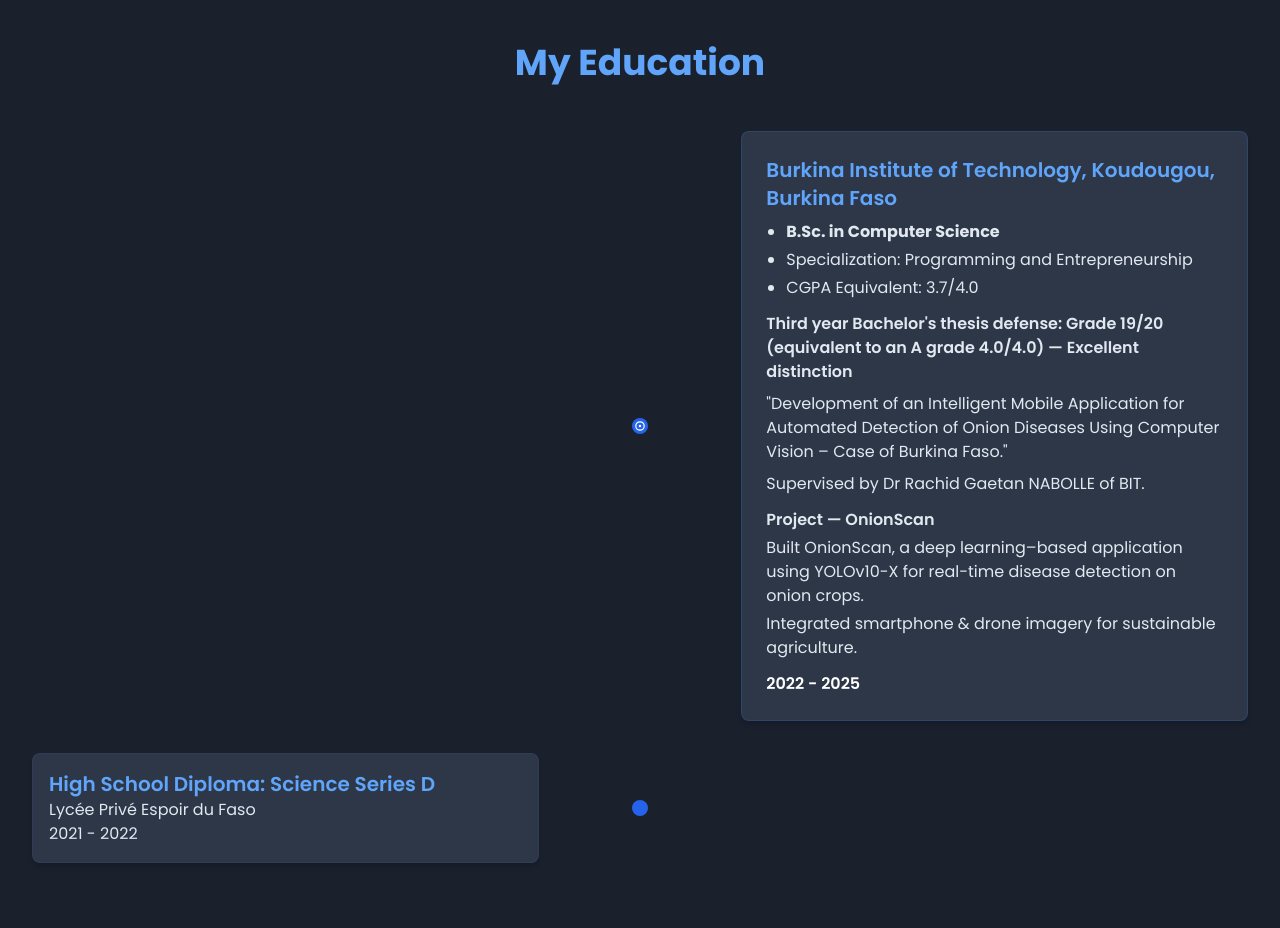
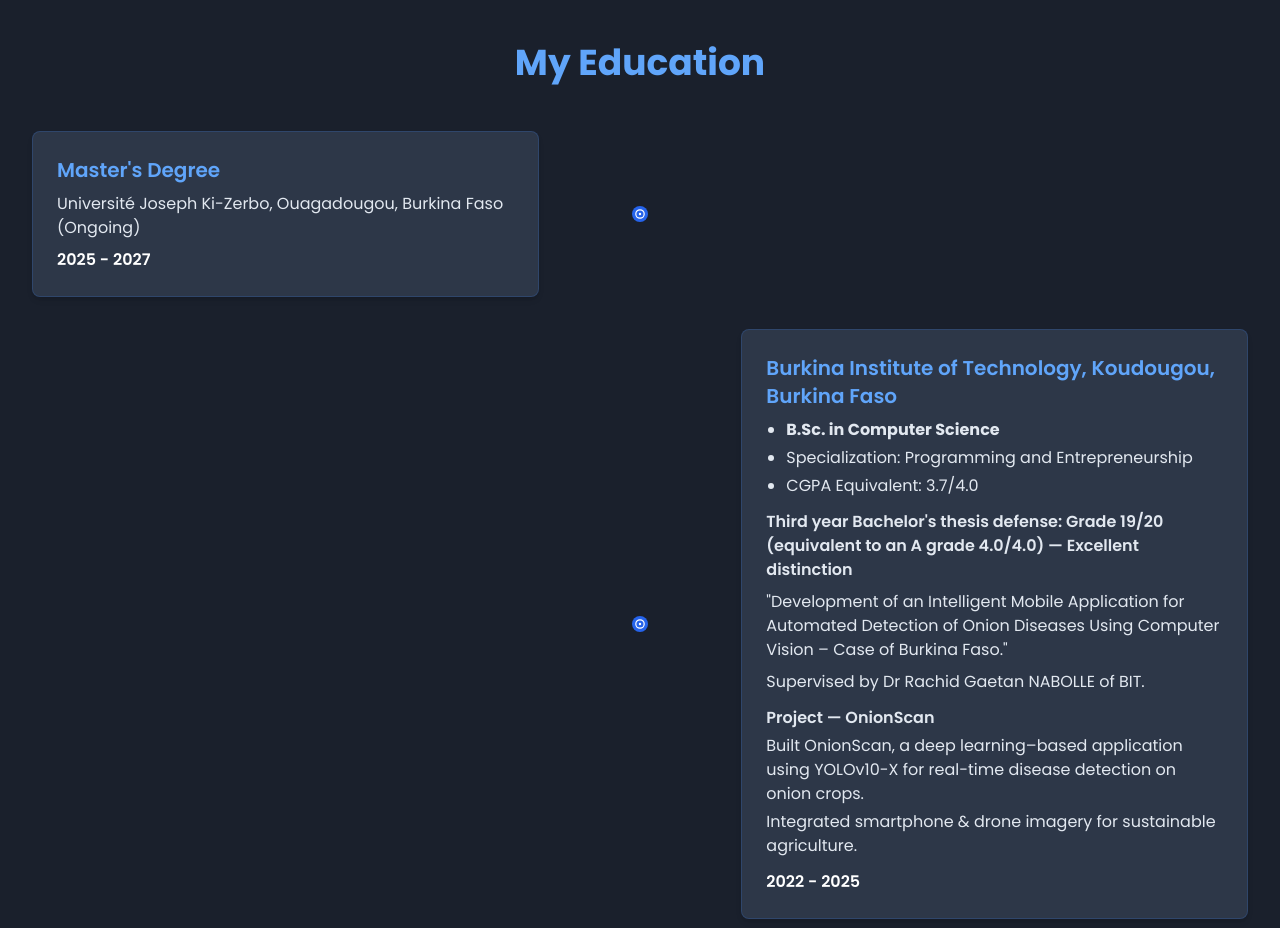
Before and after one commit to Damasoumana1/mon-portfolio, a React (Vite) app: page / in a window 1280 px wide. Shown: the part 1620-2548 px from the top of the page. Built offline with nearby package versions, Linux system fonts and the light colour scheme.

Commit message:
feat(education): add master's degree

```diff
--- a/src/components/Formation.jsx
+++ b/src/components/Formation.jsx
@@ -27,6 +27,23 @@ const Formation = () => {
             transition={{ duration: 0.8 }}
             className="flex flex-col items-center"
           >
+            {/* Item 0 - Master (left on desktop, stacked on mobile) */}
+            <div className="flex flex-col md:flex-row items-center mb-8 w-full">
+              <div className="md:w-5/12 w-full p-4 md:p-6 rounded-lg shadow-md order-3 md:order-1 break-words whitespace-normal border border-blue-500/20" style={{ backgroundColor: 'var(--bg-secondary)', color: 'var(--text-primary)' }}>
+                <h3 className="text-lg md:text-xl font-semibold text-blue-400 mb-2">{getTranslation(language, 'formation.degree0')}</h3>
+                <p className="text-sm md:text-base mb-2" style={{ color: 'var(--text-secondary)' }}>{getTranslation(language, 'formation.school0')}</p>
+                <p className="text-sm md:text-base font-semibold" style={{ color: 'var(--text-primary)' }}>{getTranslation(language, 'formation.years0')}</p>
+              </div>
+              <div className="md:w-2/12 w-full flex md:justify-center justify-start my-3 md:my-0 order-2">
+                <div className="w-4 h-4 bg-blue-600 rounded-full flex items-center justify-center">
+                  <svg className="w-3 h-3 text-white" fill="currentColor" viewBox="0 0 20 20">
+                    <path d="M10 2a8 8 0 100 16 8 8 0 000-16zm0 14a6 6 0 110-12 6 6 0 010 12zm0-8a2 2 0 100 4 2 2 0 000-4z" />
+                  </svg>
+                </div>
+              </div>
+              <div className="hidden md:block md:w-5/12 w-full order-1 md:order-3"></div>
+            </div>
+
             {/* Item 1 - Bachelor (right on desktop, stacked on mobile) */}
             <div className="flex flex-col md:flex-row items-center mb-8 w-full">
               <div className="hidden md:block md:w-5/12 w-full"></div>
--- a/src/translations/translations.js
+++ b/src/translations/translations.js
@@ -59,6 +59,9 @@ export const translations = {
         // Formation Section
         formation: {
             title: "Ma Formation",
+            degree0: "Master",
+            school0: "Université Joseph Ki-Zerbo, Ouagadougou, Burkina Faso (En cours)",
+            years0: "2025 - 2027",
             degree1: "Licence : Informatique programmation et entreprenariat",
             school1: "Burkina Institute of Technology-BIT",
             years1: "2022 - 2025",
@@ -323,6 +326,9 @@ export const translations = {
         // Formation Section
         formation: {
             title: "My Education",
+            degree0: "Master's Degree",
+            school0: "Université Joseph Ki-Zerbo, Ouagadougou, Burkina Faso (Ongoing)",
+            years0: "2025 - 2027",
             degree1: "Bachelor: Computer Science, Programming and Entrepreneurship",
             school1: "Burkina Institute of Technology-BIT",
             years1: "2022 - 2025",
```
